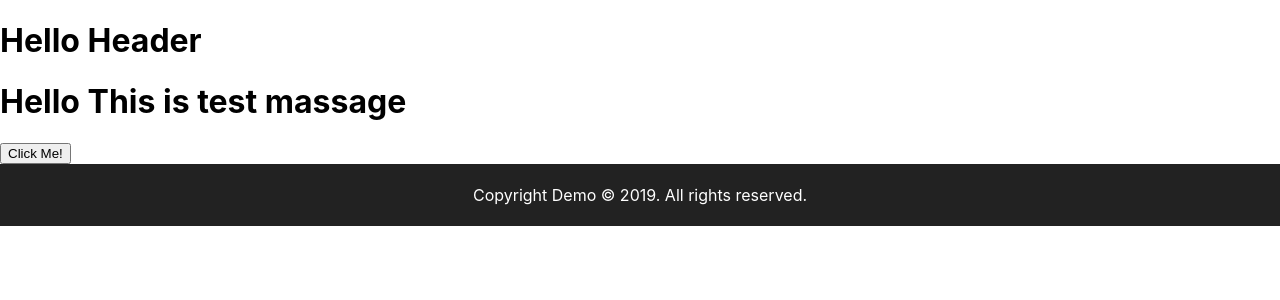
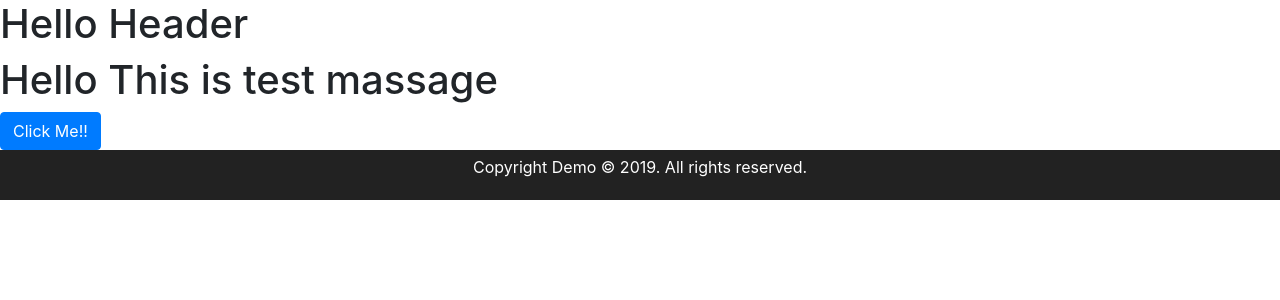
Before and after one commit to sanjaydwivedi616/reactapp, a React (Create React App) app: page / in a window 1280 px wide. Shown: the top 300 px of the page. Built offline with nearby package versions, Linux system fonts and the light colour scheme.

Commit message:
new chenges add

```diff
--- a/public/index.html
+++ b/public/index.html
@@ -10,20 +10,11 @@
       content="Web site created using create-react-app"
     />
     <link rel="apple-touch-icon" href="%PUBLIC_URL%/logo192.png" />
-    <!--
-      manifest.json provides metadata used when your web app is installed on a
-      user's mobile device or desktop. See https://developers.google.com/web/fundamentals/web-app-manifest/
-    -->
+    <link
+      rel="stylesheet"
+      href="https://stackpath.bootstrapcdn.com/bootstrap/4.1.0/css/bootstrap.min.css"
+    />
     <link rel="manifest" href="%PUBLIC_URL%/manifest.json" />
-    <!--
-      Notice the use of %PUBLIC_URL% in the tags above.
-      It will be replaced with the URL of the `public` folder during the build.
-      Only files inside the `public` folder can be referenced from the HTML.
-
-      Unlike "/favicon.ico" or "favicon.ico", "%PUBLIC_URL%/favicon.ico" will
-      work correctly both with client-side routing and a non-root public URL.
-      Learn how to configure a non-root public URL by running `npm run build`.
-    -->
     <title>React App</title>
   </head>
   <body>
--- a/src/App.js
+++ b/src/App.js
@@ -8,7 +8,7 @@ function App() {
   return (
     <div className='App'>
       <Header></Header>
-      <Body name='sanjay'></Body>
+      <Body></Body>
       <Footer></Footer>
     </div>
   );
--- a/src/component/Body.js
+++ b/src/component/Body.js
@@ -16,7 +16,9 @@ class Body extends Component {
     return (
       <div>
         <h1> Hello {this.state.massage}</h1>
-        <button onClick={() => this.changetext()}>Click Me!</button>
+        <button className='btn btn-primary' onClick={() => this.changetext()}>
+          Click Me!!
+        </button>
       </div>
     );
   }
```
